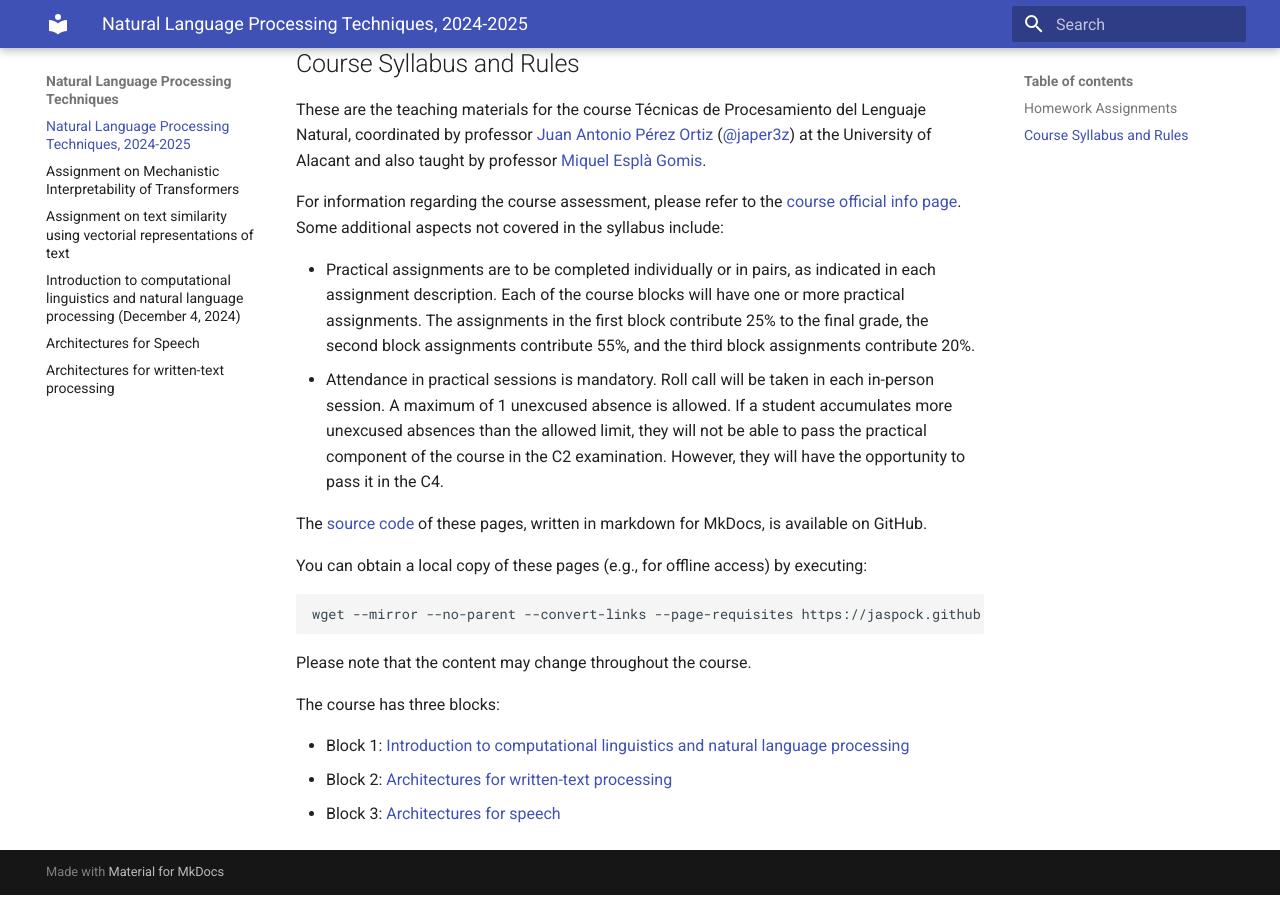
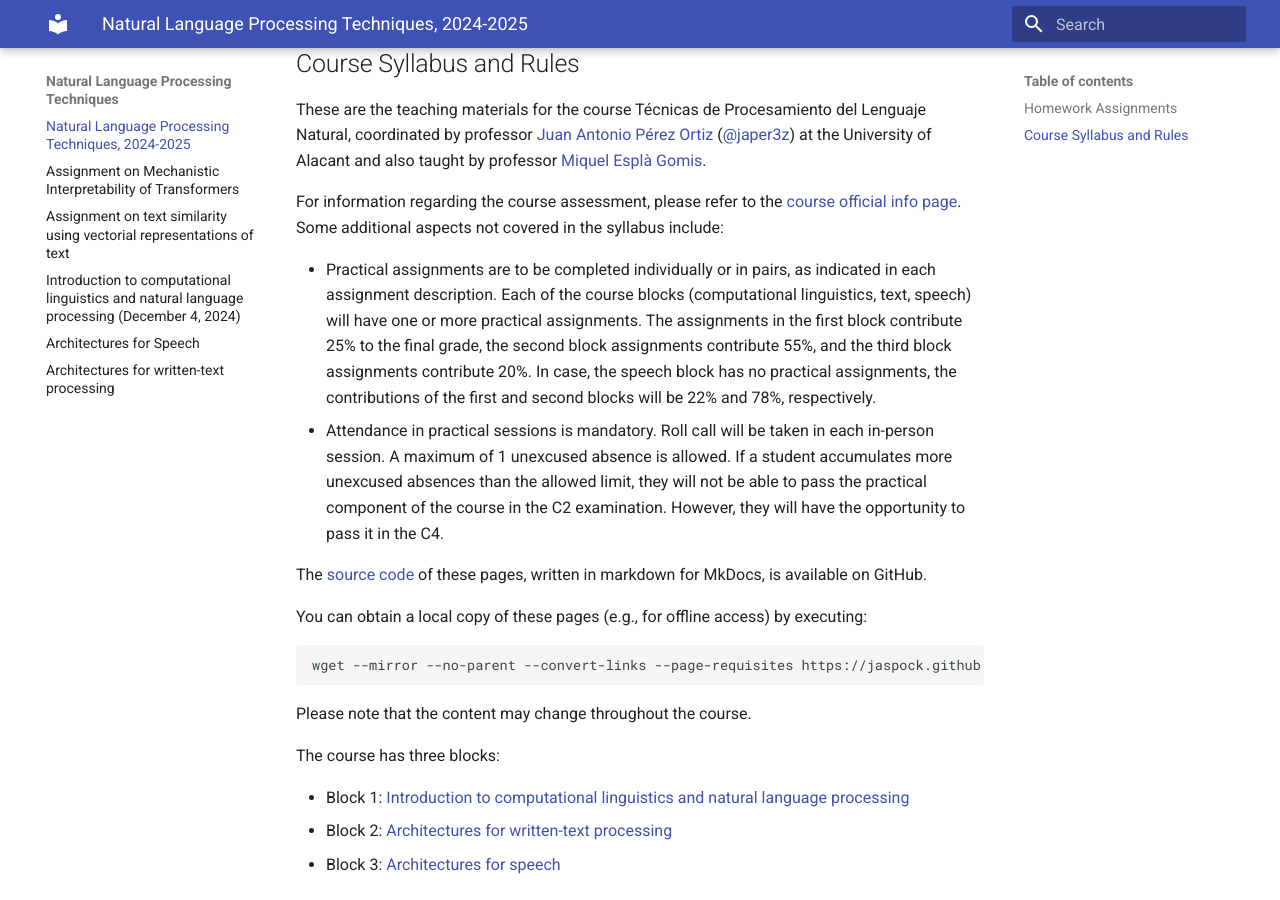
Before and after one commit to jaspock/tpln2425, an MkDocs documentation site: the page built from docs/index.md, in a window 1280 px wide and 900 px high, scrolled down 708 px. Built offline with MkDocs 1.6.1 and Material for MkDocs 9.7.7, drawn with Linux system fonts in a browser that asks for light colours.

Commit message:
Minot changes

```diff
--- a/docs/index.md
+++ b/docs/index.md
@@ -25,7 +25,7 @@ For information regarding the course assessment, please refer to the [course off
 [japerez_twitter]: https://twitter.com/japer3z
 [syllabus]: https://cvnet.cpd.ua.es/Guia-Docente/GuiaDocente/Index?wcodest=D114&wcodasi=43505&wlengua=C&scaca=2024-25
 
-- Practical assignments are to be completed individually or in pairs, as indicated in each assignment description. Each of the course blocks will have one or more practical assignments. The assignments in the first block contribute 25% to the final grade, the second block assignments contribute 55%, and the third block assignments contribute 20%.
+- Practical assignments are to be completed individually or in pairs, as indicated in each assignment description. Each of the course blocks (computational linguistics, text, speech) will have one or more practical assignments. The assignments in the first block contribute 25% to the final grade, the second block assignments contribute 55%, and the third block assignments contribute 20%. In case, the speech block has no practical assignments, the contributions of the first and second blocks will be 22% and 78%, respectively.
 - Attendance in practical sessions is mandatory. Roll call will be taken in each in-person session. A maximum of 1 unexcused absence is allowed. If a student accumulates more unexcused absences than the allowed limit, they will not be able to pass the practical component of the course in the C2 examination. However, they will have the opportunity to pass it in the C4.
 
 The [source code][source] of these pages, written in markdown for MkDocs, is available on GitHub.
```
